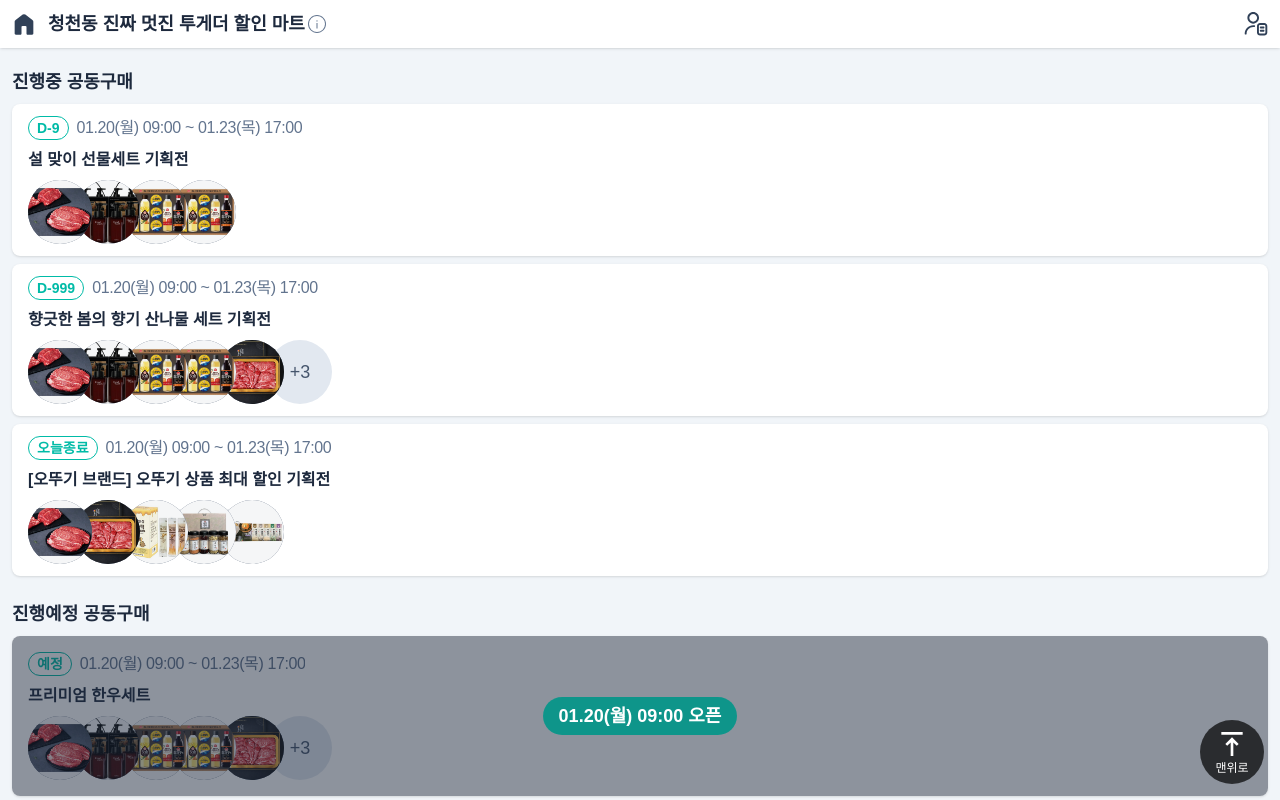
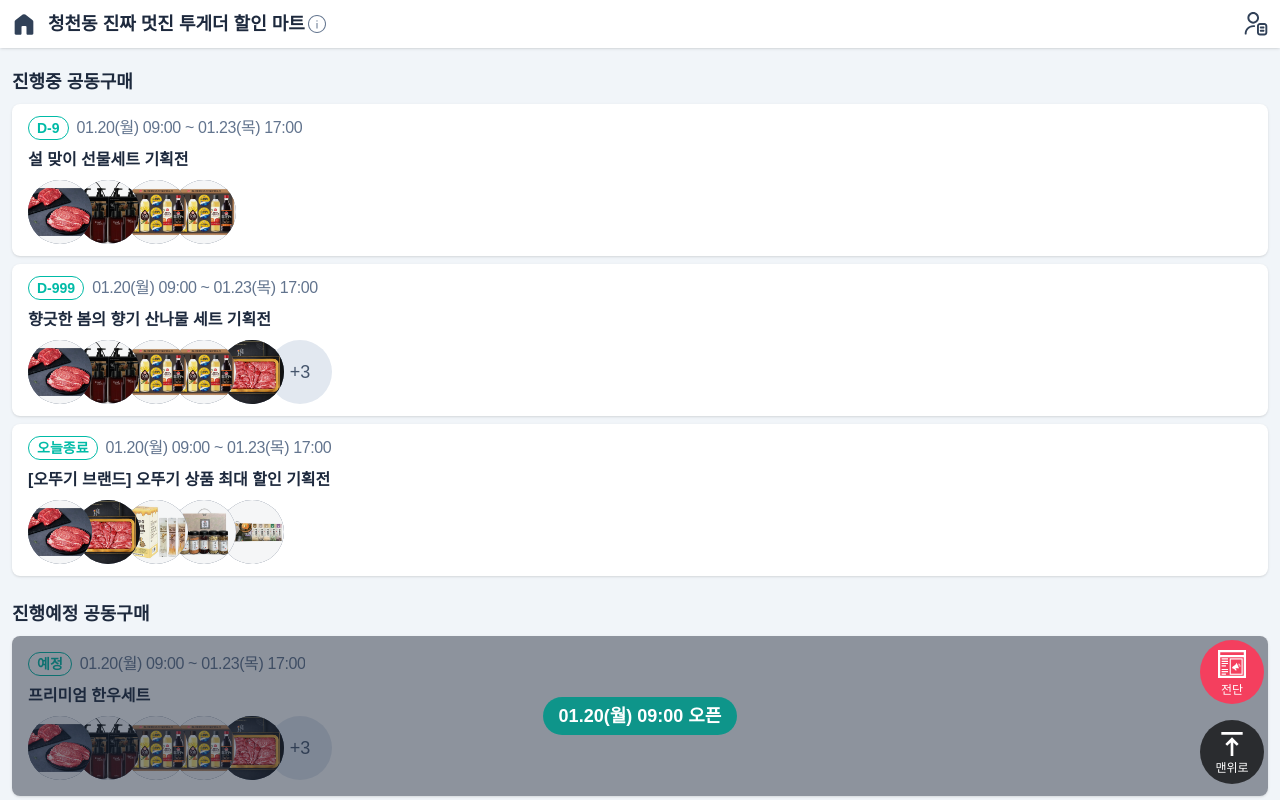
Before and after one commit to evaham/ms09, a Next.js app: page / in a window 1280 px wide. Shown: the top 800 px of the page. Built offline with nearby package versions, Linux system fonts and the light colour scheme.

Commit message:
feat: 사용자 정보 모달에 단축 버튼 추가 및 스타일 개선

```diff
--- /dev/null
+++ b/app/component/shortcutButton.js
@@ -0,0 +1,23 @@
+'use client';
+
+import React, { useState } from 'react';
+import Link from 'next/link';
+
+const ShortcutButton = () => {
+
+    return (
+        <button className="fixed right-4 flex flex-col items-center justify-center w-16 h-16 rounded-full bg-[#f43f5e] text-white text-xs cursor-pointer z-20 bottom-24">
+          <svg xmlns="http://www.w3.org/2000/svg" width="28" height="28" viewBox="0 0 201 201" fill="none" className="m-1">
+            <path d="M201 0V201H0V0H201ZM16 185H185V51.5H16V185ZM16 35.5H185V16H16V35.5Z" fill="white"/>
+            <rect x="88" y="64" width="85" height="110" stroke="white" stroke-width="8"/>
+            <path d="M151.539 132.071L134.011 91.5L131.813 95.4705C129.834 99.0449 127.378 102.333 124.512 105.245L122.404 107.387C119.249 110.592 115.692 113.374 111.821 115.663L105.296 119.523C101.964 121.494 100.521 125.569 101.87 129.198C103.225 132.842 107.002 134.984 110.825 134.278L128.168 131.071L136.302 130.477C139.985 130.208 143.689 130.45 147.306 131.197L151.539 132.071Z" fill="white"/>
+            <path d="M151.829 118.095C151.424 113.076 149.041 108.424 145.205 105.162L147.148 102.877C151.59 106.654 154.35 112.041 154.82 117.853L154.982 119.861L151.992 120.103L151.829 118.095ZM158.328 117.812C157.703 110.086 154.035 102.924 148.129 97.9024L150.073 95.6173C156.584 101.154 160.629 109.051 161.318 117.571L161.461 119.337L158.471 119.579L158.328 117.812Z" fill="white"/>
+            <path d="M135.039 144.5L122.039 125.5L111.539 130.5L126.039 146.5L135.039 144.5Z" fill="white"/>
+            <path d="M26 64H72M26 81.5H72M26 97H72M26 114H57M26 139.5H72M26 155.5H72M26.0001 173H57" stroke="white" stroke-width="8"/>
+          </svg>
+          전단
+        </button>
+    );
+};
+
+export default ShortcutButton;
--- a/app/page.js
+++ b/app/page.js
@@ -5,6 +5,7 @@ import React, { useState } from "react";
 import Image from "next/image";
 import Link from "next/link";
 import TopButton from "./component/topButton";
+import ShortcutButton from "./component/shortcutButton";
 
 export default function Home() {
   // const data = require('/public/data/db.json')
@@ -234,6 +235,7 @@ export default function Home() {
           </li>
         </ul>
       </div>
+      <ShortcutButton />
       <TopButton isButton={false} />
     </div>
   );
--- a/public/html/output.css
+++ b/public/html/output.css
@@ -30,14 +30,8 @@
     --color-slate-950: oklch(0.129 0.042 264.695);
     --color-gray-50: oklch(0.985 0.002 247.839);
     --color-gray-100: oklch(0.967 0.003 264.542);
-    --color-gray-200: oklch(0.928 0.006 264.531);
     --color-gray-300: oklch(0.872 0.01 258.338);
-    --color-gray-400: oklch(0.707 0.022 261.325);
     --color-gray-500: oklch(0.551 0.027 264.364);
-    --color-gray-600: oklch(0.446 0.03 256.802);
-    --color-gray-700: oklch(0.373 0.034 259.733);
-    --color-gray-800: oklch(0.278 0.033 256.848);
-    --color-gray-950: oklch(0.13 0.028 261.692);
     --color-black: #000;
     --color-white: #fff;
     --spacing: 0.25rem;
@@ -58,7 +52,6 @@
     --font-weight-bold: 700;
     --tracking-tight: -0.025em;
     --leading-tight: 1.25;
-    --radius-xs: 0.125rem;
     --radius-sm: 0.25rem;
     --radius-lg: 0.5rem;
     --radius-xl: 0.75rem;
@@ -278,6 +271,9 @@
   .bottom-4 {
     bottom: calc(var(--spacing) * 4);
   }
+  .bottom-24 {
+    bottom: calc(var(--spacing) * 24);
+  }
   .bottom-26 {
     bottom: calc(var(--spacing) * 26);
   }
@@ -307,6 +303,9 @@
   }
   .z-50 {
     z-index: 50;
+  }
+  .m-1 {
+    margin: calc(var(--spacing) * 1);
   }
   .-mx-3 {
     margin-inline: calc(var(--spacing) * -3);
@@ -643,6 +642,9 @@
   .border-teal-500 {
     border-color: var(--color-teal-500);
   }
+  .bg-\[\#f43f5e\] {
+    background-color: #f43f5e;
+  }
   .bg-black {
     background-color: var(--color-black);
   }
@@ -831,6 +833,9 @@
   }
   .pt-14 {
     padding-top: calc(var(--spacing) * 14);
+  }
+  .pt-20 {
+    padding-top: calc(var(--spacing) * 20);
   }
   .pr-4 {
     padding-right: calc(var(--spacing) * 4);
@@ -1022,20 +1027,6 @@ body {
 .slide-top {
   animation: slide-top 0.5s cubic-bezier(0.250, 0.460, 0.450, 0.940) both;
 }
-.link-panel {
-  position: relative;
-  display: flex;
-  width: 100%;
-  flex-direction: column;
-  gap: calc(var(--spacing) * 2);
-  overflow: hidden;
-  border-radius: var(--radius-lg);
-  background-color: var(--color-white);
-  padding-inline: calc(var(--spacing) * 4);
-  padding-block: calc(var(--spacing) * 3);
-  --tw-shadow: 0 1px 3px 0 var(--tw-shadow-color, rgb(0 0 0 / 0.1)), 0 1px 2px -1px var(--tw-shadow-color, rgb(0 0 0 / 0.1));
-  box-shadow: var(--tw-inset-shadow), var(--tw-inset-ring-shadow), var(--tw-ring-offset-shadow), var(--tw-ring-shadow), var(--tw-shadow);
-}
 @property --tw-translate-x {
   syntax: "*";
   inherits: false;
--- a/public/html/page0001.html
+++ b/public/html/page0001.html
@@ -192,12 +192,27 @@
                 </li>
             </ul>
         </div>
+
+        <button class="fixed right-4 flex flex-col items-center justify-center w-16 h-16 rounded-full bg-[#f43f5e] text-white text-xs cursor-pointer z-20 bottom-24">
+            <svg xmlns="http://www.w3.org/2000/svg" width="28" height="28" viewBox="0 0 201 201" fill="none" class="m-1">
+                <path d="M201 0V201H0V0H201ZM16 185H185V51.5H16V185ZM16 35.5H185V16H16V35.5Z" fill="white"></path>
+                <rect x="88" y="64" width="85" height="110" stroke="white" stroke-width="8"></rect>
+                <path d="M151.539 132.071L134.011 91.5L131.813 95.4705C129.834 99.0449 127.378 102.333 124.512 105.245L122.404 107.387C119.249 110.592 115.692 113.374 111.821 115.663L105.296 119.523C101.964 121.494 100.521 125.569 101.87 129.198C103.225 132.842 107.002 134.984 110.825 134.278L128.168 131.071L136.302 130.477C139.985 130.208 143.689 130.45 147.306 131.197L151.539 132.071Z" fill="white"></path>
+                <path d="M151.829 118.095C151.424 113.076 149.041 108.424 145.205 105.162L147.148 102.877C151.59 106.654 154.35 112.041 154.82 117.853L154.982 119.861L151.992 120.103L151.829 118.095ZM158.328 117.812C157.703 110.086 154.035 102.924 148.129 97.9024L150.073 95.6173C156.584 101.154 160.629 109.051 161.318 117.571L161.461 119.337L158.471 119.579L158.328 117.812Z" fill="white"></path>
+                <path d="M135.039 144.5L122.039 125.5L111.539 130.5L126.039 146.5L135.039 144.5Z" fill="white"></path>
+                <path d="M26 64H72M26 81.5H72M26 97H72M26 114H57M26 139.5H72M26 155.5H72M26.0001 173H57" stroke="white" stroke-width="8"></path>
+            </svg>전단
+        </button>
+
         <button type="button" onclick="goTop()" class="fixed right-4 flex flex-col items-center justify-center w-16 h-16 rounded-full bg-black/70 text-white text-xs cursor-pointer z-20 bottom-4">
             <svg xmlns="http://www.w3.org/2000/svg" height="32px" viewBox="0 -960 960 960" width="32px" fill="#fff">
                 <path d="M160-760v-80h640v80H160Zm280 640v-408L336-424l-56-56 200-200 200 200-56 56-104-104v408h-80Z">
                 </path>
             </svg>맨위로
         </button>
+
+
+
 
         <!-- 매장정보 레이어팝업 -->
         <div id="martInfo" class="fixed inset-0 flex flex-col items-center justify-center mt-12 p-3 pt-14 z-40 hidden">
@@ -215,6 +230,8 @@
                         <dd class="mt-2 leading-tight">점주가 발로점주가 발로 뛰어 엄선한 상품만 선보이는 투게더마트 공동구매입니다. 운영시간 : 오전8시 ~ 오후10시 (연중무휴)</dd>
                     </dl>
                 </div>
+
+
                 <button onclick="layerPopup(1)" class="absolute top-3 right-3 fill-slate-500">
                     <svg xmlns="http://www.w3.org/2000/svg" height="32px" viewBox="0 -960 960 960" width="32px">
                         <path d="m256-236-20-20 224-224-224-224 20-20 224 224 224-224 20 20-224 224 224 224-20 20-224-224-224 224Z"></path>
```
